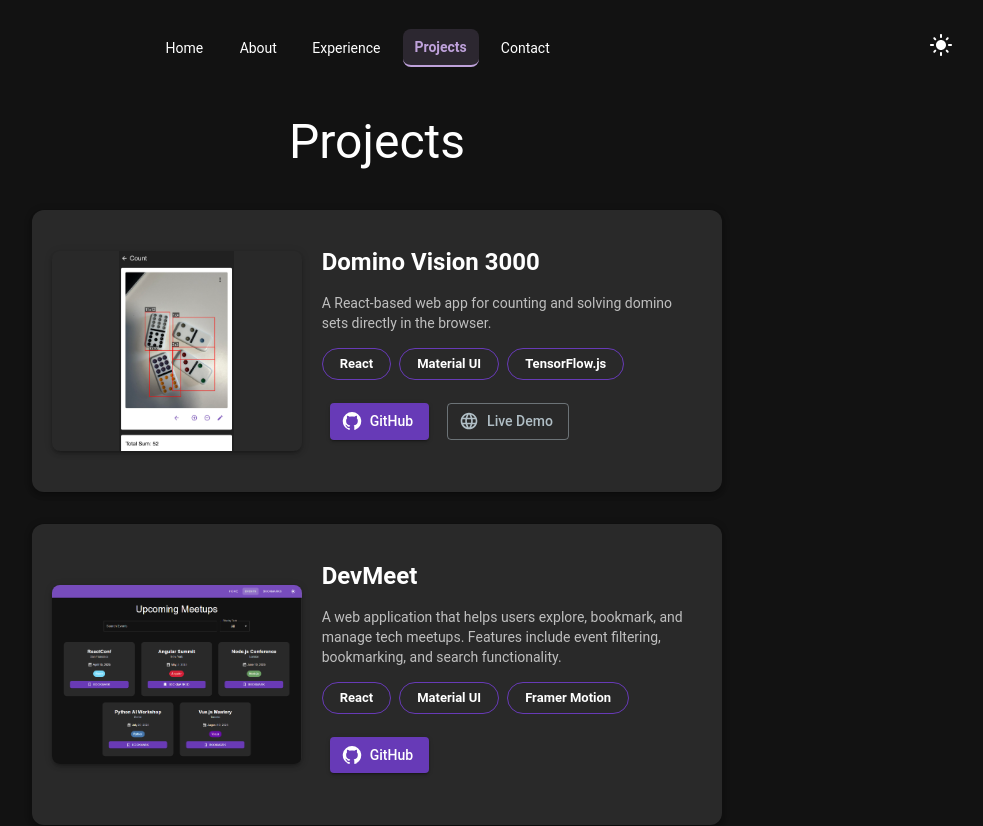
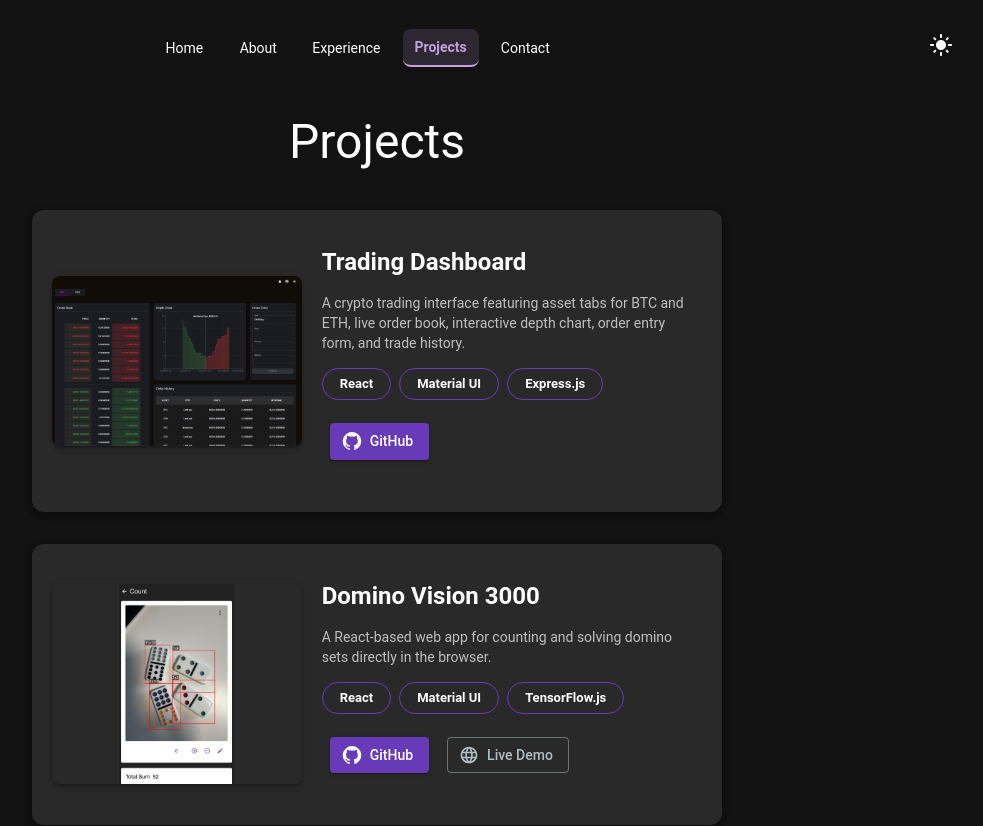
Before and after one commit to adrianadelazzari/portfolio, a React (Create React App) app: page /projects in a window 1280 px wide. Shown: the top 826 px of the page, without its empty margins (263-1246 px from the left). Built offline with nearby package versions, Linux system fonts and the light colour scheme.

Commit message:
Adding trading dashboard to Projects

```diff
--- a/src/components/Projects/Projects.tsx
+++ b/src/components/Projects/Projects.tsx
@@ -15,6 +15,14 @@ import LanguageIcon from "@mui/icons-material/Language";
 import { useThemeProvider } from "../../theme/ThemeProvider";
 
 const projects = [
+  {
+    title: "Trading Dashboard",
+    description:
+      "A crypto trading interface featuring asset tabs for BTC and ETH, live order book, interactive depth chart, order entry form, and trade history.",
+    techStack: ["React", "Material UI", "Express.js"],
+    image: "/static/images/trading-dashboard.png",
+    github: "https://github.com/adrianadelazzari/trading-dashboard",
+  },
   {
     title: "Domino Vision 3000",
     description:
```
Also changed, not shown: public/static/images/trading-dashboard.png (added).
